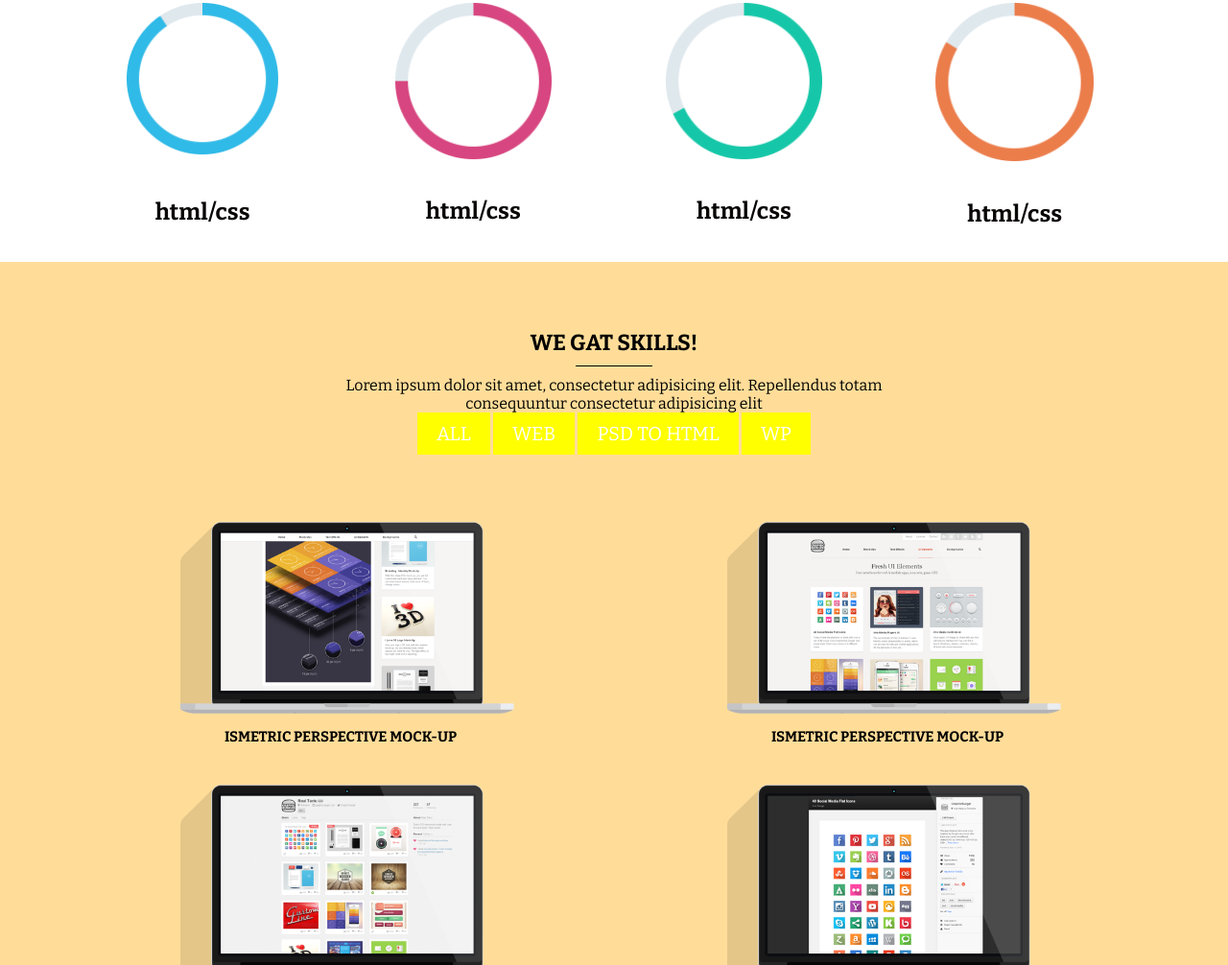
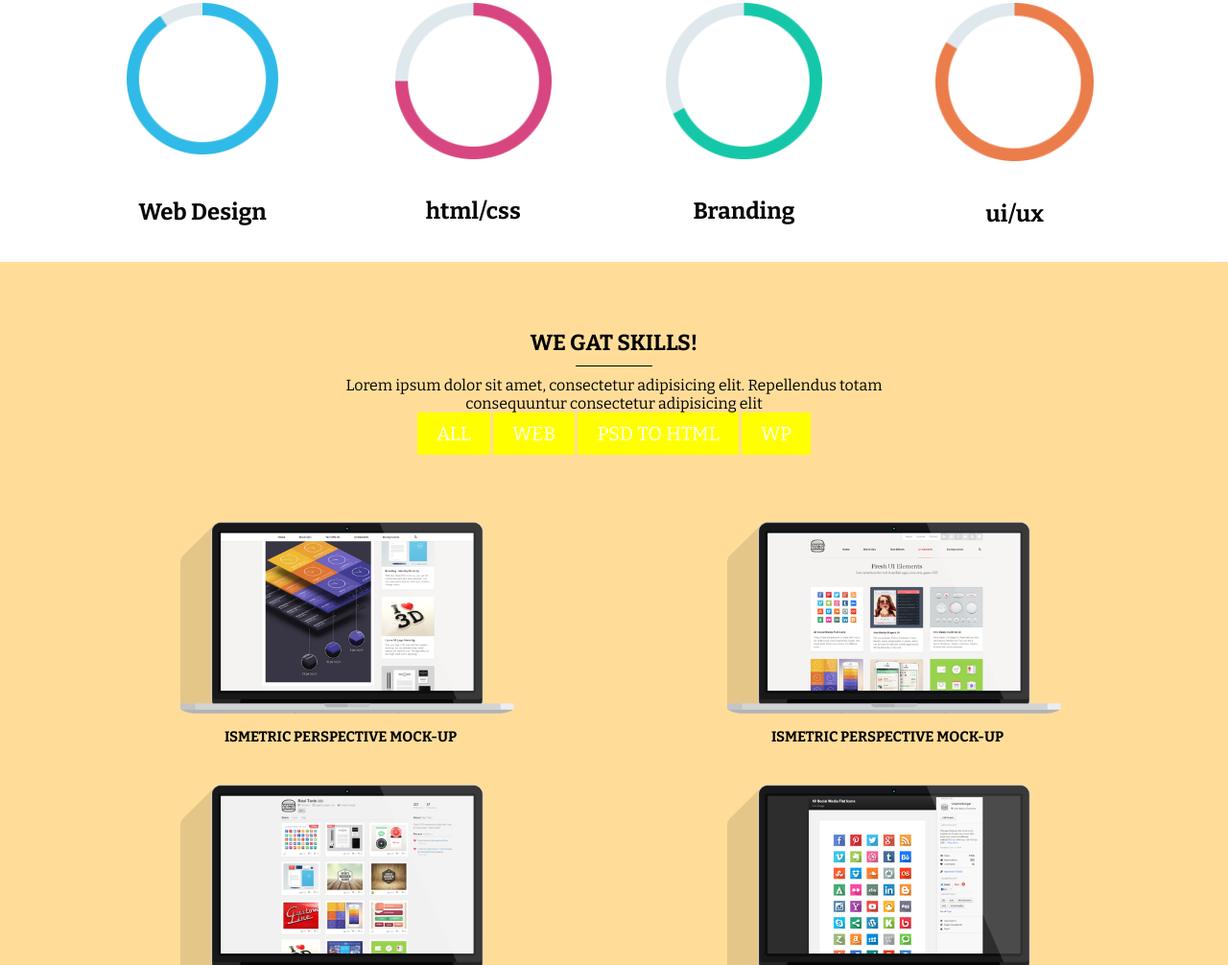
Before and after one commit to kingsman900/RWD-5th-project, a plain HTML site: page index.html in a window 1280 px wide. Shown: the part 1621-2627 px from the top of the page at 96% size. Drawn offline with nearby package versions, Linux system fonts and the light colour scheme.

Commit message:
Update index.html

```diff
--- a/index.html
+++ b/index.html
@@ -175,7 +175,7 @@
 
             <div class="skill-one">
                 <img src="img/web_blue_circle.png" alt="">
-                <h4>html/css</h4>
+                <h4>Web Design</h4>
 
             </div>
             <div class="skill-two">
@@ -185,12 +185,12 @@
             </div>
             <div class="skill-three">
                 <img src="img/graphics_green.png" alt="">
-                <h4>html/css</h4>
+                <h4>Branding</h4>
 
             </div>
             <div class="skill-four">
                 <img src="img/ui_orange.png" alt="">
-                <h4>html/css</h4>
+                <h4>ui/ux</h4>
 
             </div>
 
```
